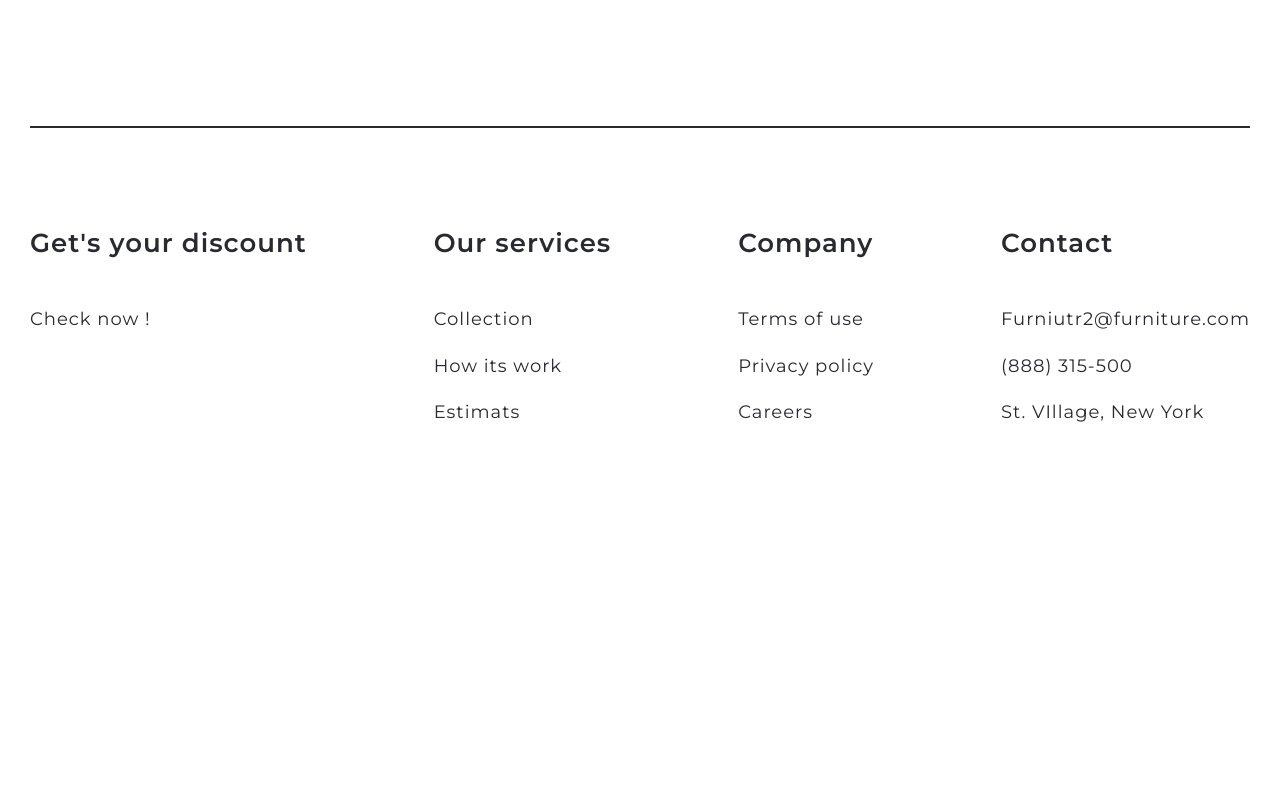
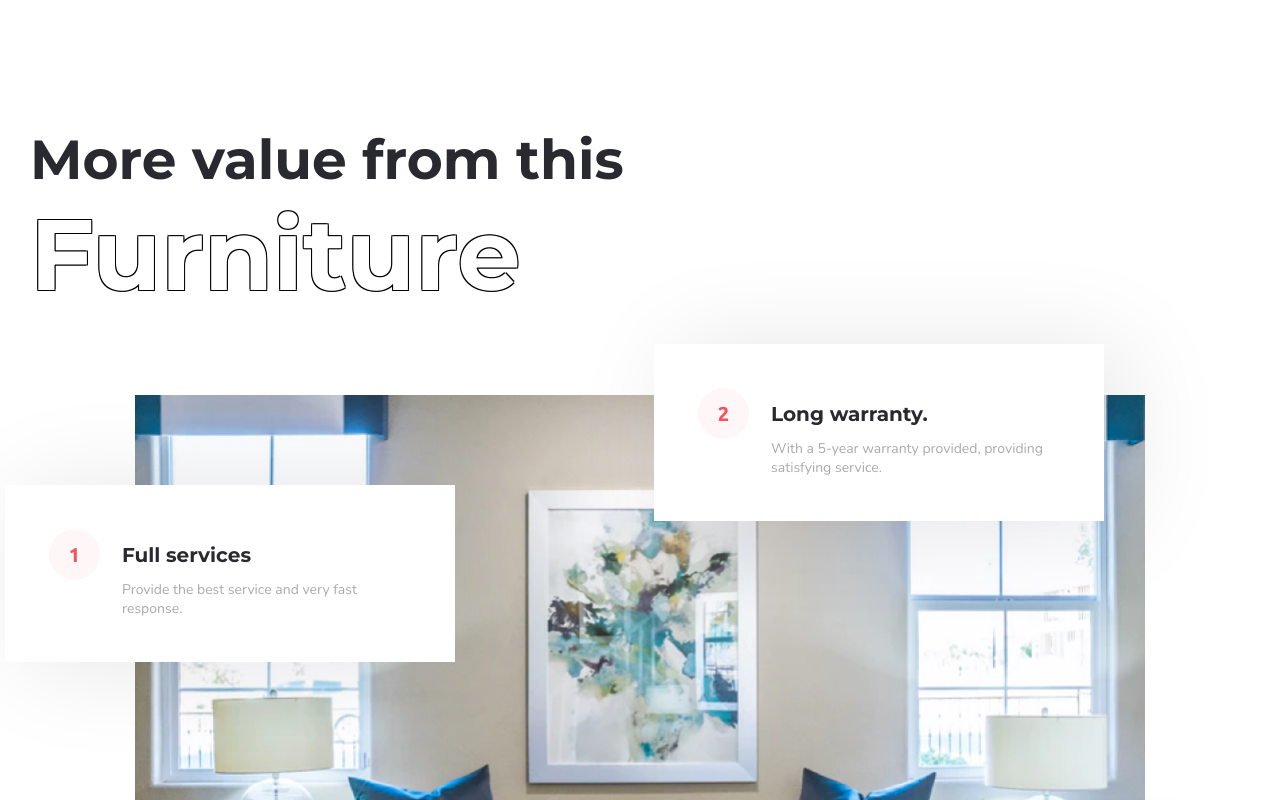
Before and after one commit to labCap/Furniture, a React (Create React App) app: page / in a window 1280 px wide. Shown: the part 2040-2840 px from the top of the page. Before the commit the page ends 2604 px from the top, so only its background shows below. Built offline with nearby package versions, Linux system fonts and the light colour scheme.

Commit message:
added section 'Benefits' to App.js

```diff
--- a/src/App.js
+++ b/src/App.js
@@ -2,6 +2,7 @@ import { About } from "./sections/About/About";
 import { Footer } from "./components/Footer/Footer";
 import { Header } from "./components/Header/Header";
 import { Intro } from "./sections/Intro/Intro";
+import { Benefits } from "./sections/Benefits/Benefits";
 
 function App() {
   return (
@@ -10,6 +11,7 @@ function App() {
       <main>
         <Intro />
         <About />
+        <Benefits />
       </main>
       <Footer />
     </div>
```
